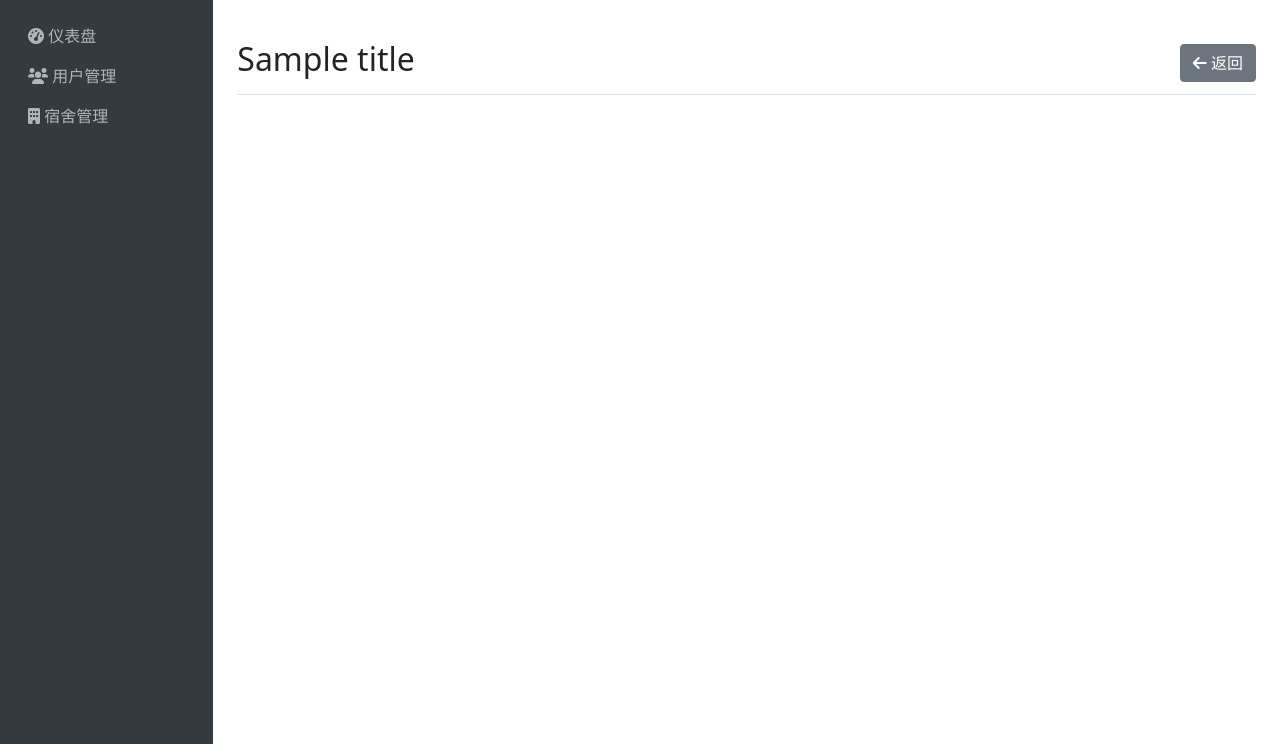
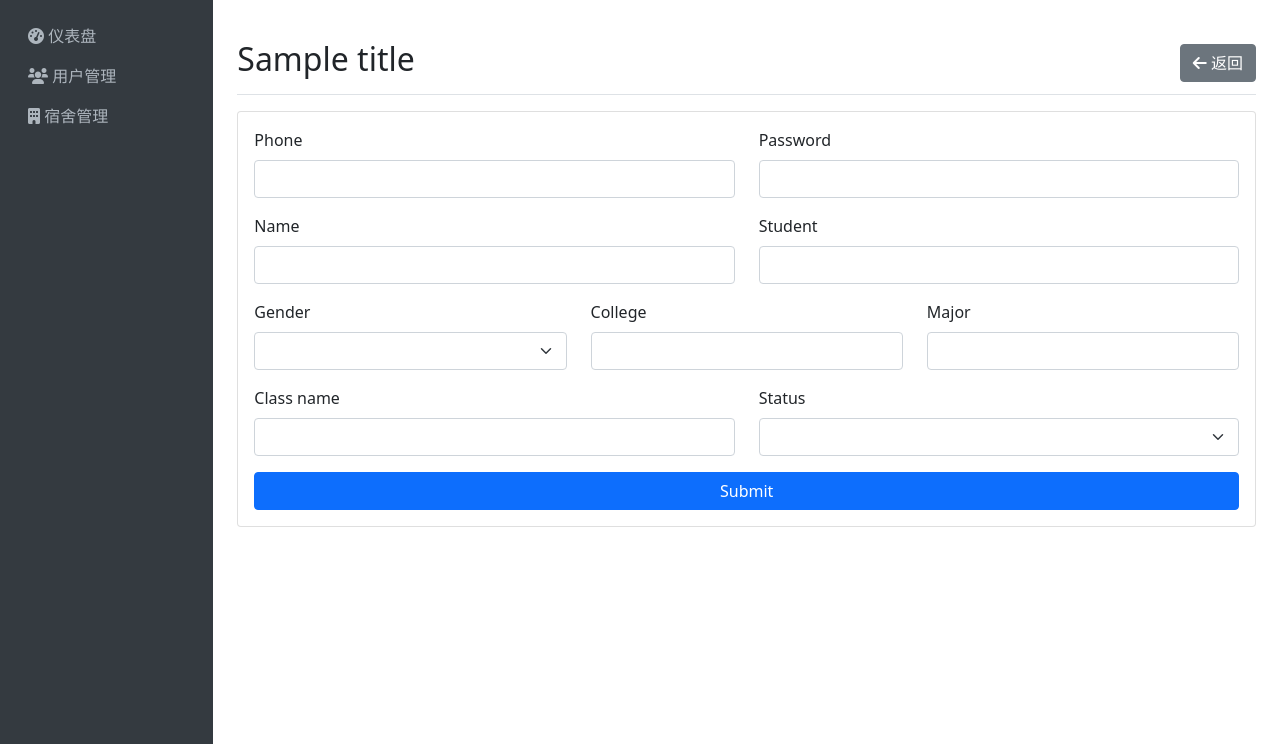
Before and after one commit to YellowFishXS/ISYS3001, a Python web app: template app/templates/admin/user_form.html in a window 1280 px wide. Shown: the part 56-800 px from the top of the page. Run offline with Jinja, Linux system fonts and the light colour scheme; the template is opened without the code that fills it: most values are stand-ins (such as "Sample title", 1, 10 or a date in 2020); form fields are guessed from the names that the template uses.

Commit message:
update use form

```diff
--- a/app/templates/admin/user_form.html
+++ b/app/templates/admin/user_form.html
@@ -8,5 +8,109 @@
     </a>
 </div>
 
+<div class="card">
+    <div class="card-body">
+        <form method="POST">
+            {{ form.hidden_tag() }}
+
+            <div class="row">
+                <div class="col-md-6">
+                    <div class="mb-3">
+                        {{ form.phone.label(class="form-label") }}
+                        {{ form.phone(class="form-control") }}
+                        {% for error in form.phone.errors %}
+                        <div class="text-danger small">{{ error }}</div>
+                        {% endfor %}
+                    </div>
+                </div>
+                <div class="col-md-6">
+                    <div class="mb-3">
+                        {{ form.password.label(class="form-label") }}
+                        {{ form.password(class="form-control") }}
+                        {% for error in form.password.errors %}
+                        <div class="text-danger small">{{ error }}</div>
+                        {% endfor %}
+                    </div>
+                </div>
+            </div>
+
+            <div class="row">
+                <div class="col-md-6">
+                    <div class="mb-3">
+                        {{ form.name.label(class="form-label") }}
+                        {{ form.name(class="form-control") }}
+                        {% for error in form.name.errors %}
+                        <div class="text-danger small">{{ error }}</div>
+                        {% endfor %}
+                    </div>
+                </div>
+                <div class="col-md-6">
+                    <div class="mb-3">
+                        {{ form.student_id.label(class="form-label") }}
+                        {{ form.student_id(class="form-control") }}
+                        {% for error in form.student_id.errors %}
+                        <div class="text-danger small">{{ error }}</div>
+                        {% endfor %}
+                    </div>
+                </div>
+            </div>
+
+            <div class="row">
+                <div class="col-md-4">
+                    <div class="mb-3">
+                        {{ form.gender.label(class="form-label") }}
+                        {{ form.gender(class="form-select") }}
+                        {% for error in form.gender.errors %}
+                        <div class="text-danger small">{{ error }}</div>
+                        {% endfor %}
+                    </div>
+                </div>
+                <div class="col-md-4">
+                    <div class="mb-3">
+                        {{ form.college.label(class="form-label") }}
+                        {{ form.college(class="form-control") }}
+                        {% for error in form.college.errors %}
+                        <div class="text-danger small">{{ error }}</div>
+                        {% endfor %}
+                    </div>
+                </div>
+                <div class="col-md-4">
+                    <div class="mb-3">
+                        {{ form.major.label(class="form-label") }}
+                        {{ form.major(class="form-control") }}
+                        {% for error in form.major.errors %}
+                        <div class="text-danger small">{{ error }}</div>
+                        {% endfor %}
+                    </div>
+                </div>
+            </div>
+
+            <div class="row">
+                <div class="col-md-6">
+                    <div class="mb-3">
+                        {{ form.class_name.label(class="form-label") }}
+                        {{ form.class_name(class="form-control") }}
+                        {% for error in form.class_name.errors %}
+                        <div class="text-danger small">{{ error }}</div>
+                        {% endfor %}
+                    </div>
+                </div>
+                <div class="col-md-6">
+                    <div class="mb-3">
+                        {{ form.status.label(class="form-label") }}
+                        {{ form.status(class="form-select") }}
+                        {% for error in form.status.errors %}
+                        <div class="text-danger small">{{ error }}</div>
+                        {% endfor %}
+                    </div>
+                </div>
+            </div>
+
+            <div class="d-grid gap-2">
+                {{ form.submit(class="btn btn-primary") }}
+            </div>
+        </form>
+    </div>
+</div>
 
 {% endblock %}
```
